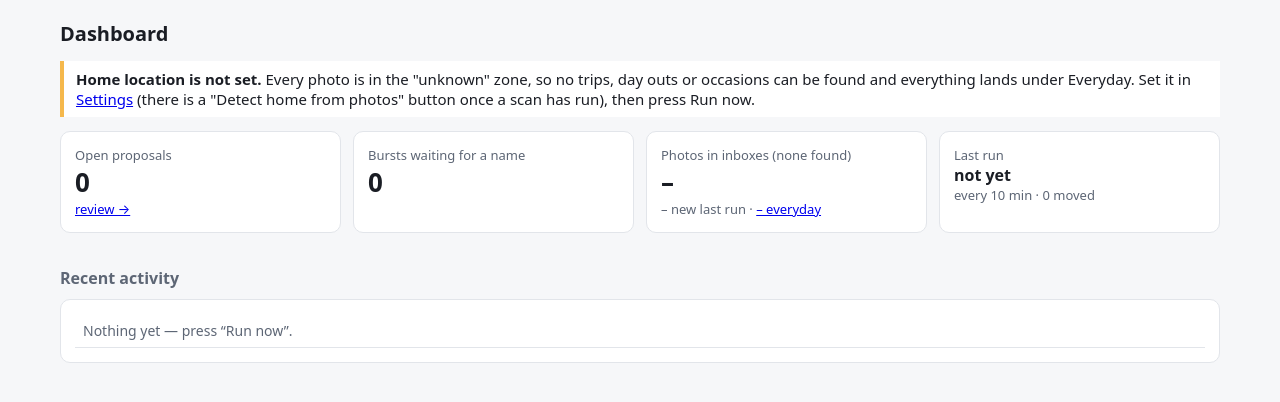
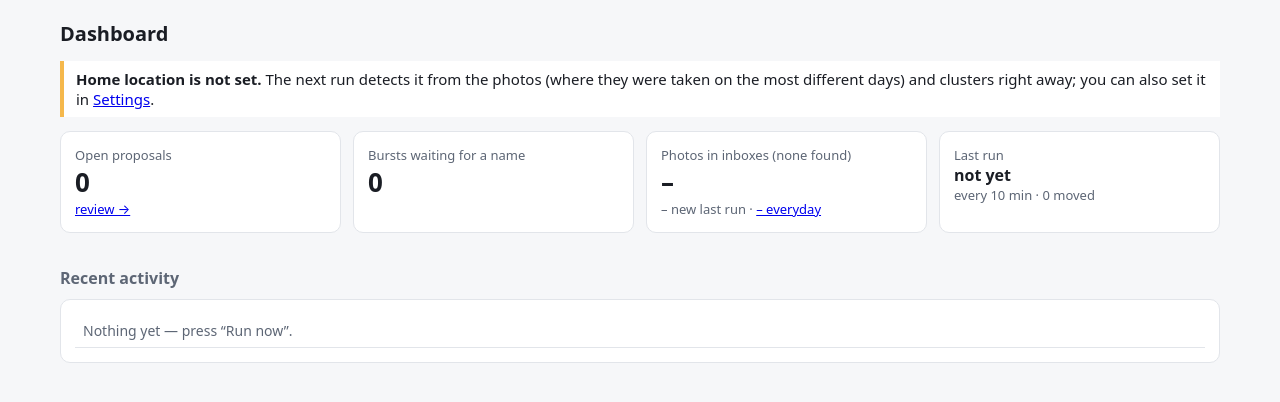
Before and after one commit to PhilippMundhenk/photosort, a FastAPI app: page / in a window 1280 px wide. Shown: the part 53-455 px from the top of the page. Run offline with FastAPI, Linux system fonts and the light colour scheme; parts of the project's set-up code (start-up, migrations or seed data) failed here and were passed over; some libraries are stand-ins or nearby versions.

Commit message:
Detect the home location during a run when it is unset
A library scanned with home at 0/0 has every photo in the "unknown"
zone and yields no clusters at all. The pipeline now detects home from
the records after the scan (the ~100 m cell with photos on the most
different days), saves it, re-zones the records and clusters in the
same run. The dashboard says so instead of asking for manual steps.

Co-Authored-By: Claude Fable 5.1 <noreply@anthropic.com>

```diff
--- a/app/main.py
+++ b/app/main.py
@@ -157,6 +157,17 @@ def run_pipeline(trigger: str = "schedule") -> dict:
         cfg = config.load()
         cluster.busy = True                       # page requests serve a slightly stale cache meanwhile
         s1 = ingest.scan(cfg, progress=scanned)
+        if not cfg.home_lat and not cfg.home_lon:  # home unset: nothing could be clustered; detect it now
+            found = geo.detect_home(cluster.load_records(cfg)[0])
+            if found:
+                cfg.home_lat, cfg.home_lon = found["lat"], found["lon"]
+                config.save(cfg)
+                events.log("settings", changed=["home_lat", "home_lon"], detected=found, by="pipeline")
+                log.info("home detected at %s, %s (%d photos on %d days); re-zoning", found["lat"], found["lon"],
+                         found["photos"], found["days"])
+                _state["progress"] = {"phase": "scanning", "done": 0, "total": 0}
+                ingest.scan(cfg, progress=scanned)  # re-zones the records; no exiftool involved
+                s1["home_detected"] = found
         cluster.busy = False
         _state["progress"] = {"phase": "clustering", "done": 0, "total": 0}
         s2 = cluster.run(cfg)
--- a/app/templates/dashboard.html
+++ b/app/templates/dashboard.html
@@ -2,7 +2,7 @@
 {% block content %}
 <h1>Dashboard</h1>
 {% if state.error %}<div class="warnbox">Last run failed: {{ state.error }}</div>{% endif %}
-{% if not cfg.home_lat and not cfg.home_lon %}<div class="warnbox"><b>Home location is not set.</b> Every photo is in the "unknown" zone, so no trips, day outs or occasions can be found and everything lands under Everyday. Set it in <a href="/settings">Settings</a> (there is a "Detect home from photos" button once a scan has run), then press Run now.</div>{% endif %}
+{% if not cfg.home_lat and not cfg.home_lon %}<div class="warnbox"><b>Home location is not set.</b> The next run detects it from the photos (where they were taken on the most different days) and clusters right away; you can also set it in <a href="/settings">Settings</a>.</div>{% endif %}
 <div class="grid">
   <div class="card"><div class="muted small">Open proposals</div><div class="stat">{{ pending|length }}</div>
     <div class="small"><a href="/review">review →</a></div></div>
--- a/app/templates/review.html
+++ b/app/templates/review.html
@@ -1,7 +1,7 @@
 {% extends "base.html" %}
 {% block content %}
 <h1>Review queue</h1>
-{% if not cfg.home_lat and not cfg.home_lon %}<div class="warnbox"><b>Home location is not set</b> — nothing can be clustered until it is. See <a href="/settings">Settings</a>.</div>{% endif %}
+{% if not cfg.home_lat and not cfg.home_lon %}<div class="warnbox"><b>Home location is not set</b> — the next run detects it from the photos, or set it in <a href="/settings">Settings</a>.</div>{% endif %}
 {% if cfg.dry_run %}<div class="warnbox"><b>Dry-run is on: nothing is moved, copied or deleted.</b> Approving here only marks a proposal;
   {% if n_approved %}{{ n_approved }} approved proposal{{ 's' if n_approved != 1 }} wait{{ '' if n_approved != 1 else 's' }} for dry-run to be switched off in <a href="/settings">Settings</a>.{% else %}approved proposals are moved once you switch dry-run off in <a href="/settings">Settings</a>.{% endif %}</div>{% endif %}
 
```
Also changed, not shown: tests/test_app.py (+9 -3 lines), README.md.
